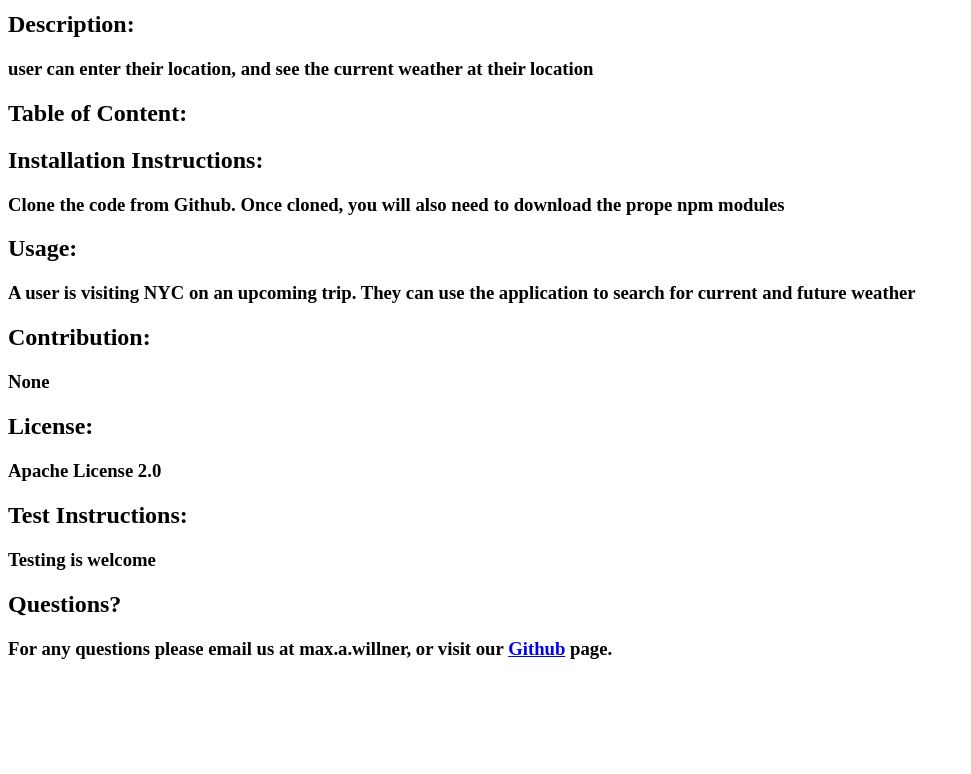
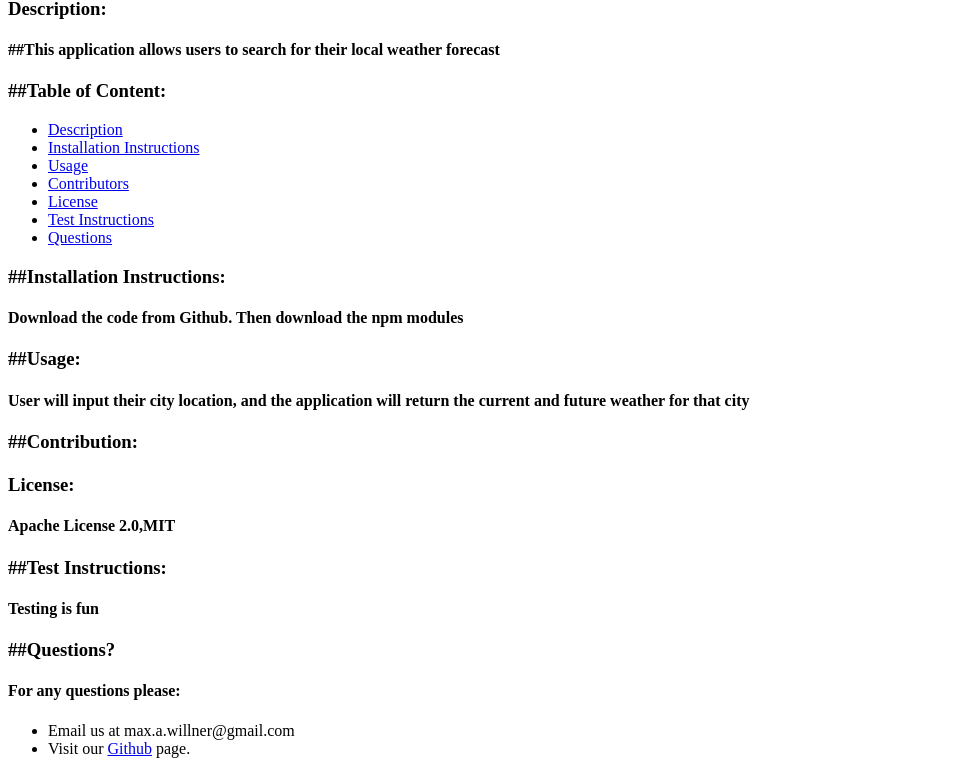
Before and after one commit to maxwillner/professional-readme-generator, a website: page index.html in a window 1280 px wide. Shown: the part 69-843 px from the top of the page, without its empty margins (0-971 px from the left). Before the commit the page ends 800 px from the top, so only its background shows below. Drawn offline with Linux system fonts and the light colour scheme.

Commit message:
added table of content + navigation; minor edits

```diff
--- a/index.html
+++ b/index.html
@@ -5,28 +5,80 @@
     <meta charset="UTF-8">
     <meta name="viewport" content="width=device-width, initial-scale=1.0">
     <meta http-equiv="X-UA-Compatible" content="ie=edge">
-    <title>Professional Readme</title>
+    <title>Weather-Forecast Readme</title>
   </head>
 
   <body>
-    <h1>Weather-Forecast</h1>
-    <h2>Description:
-      <h3>user can enter their location, and see the current weather at their location</h3>
-    </h2>
-    <h2>Table of Content:</h2>
-    <h2>Installation Instructions:
-      <h3>Clone the code from Github. Once cloned, you will also need to download the prope npm modules</h3>
-    </h2>
-    <h2>Usage:</h2>
-      <h3>A user is visiting NYC on an upcoming trip. They can use the application to search for current and future weather</h3>
-    <h2>Contribution:</h2>
-      <h3>None</h3>
-    <h2>License:</h2>
-      <h3>Apache License 2.0</h3>
-    <h2>Test Instructions:</h2>
-      <h3>Testing is welcome</h3>
-    <h2>Questions?</h2>
-      <h3>For any questions please email us at max.a.willner, or visit our <a href="https://github.com/maxwillner">Github</a> page.</h3>
-    <h2>
+    <section id="title">
+      <h1>#Weather-Forecast</h1>
+    </section>
+
+    <section id="description">
+      <h3>Description:</h3>
+        <h4>##This application allows users to search for their local weather forecast</h4>
+    </section>
+
+    <section id="table-of-content">
+      <h3>##Table of Content:</h3>
+        <nav>
+          <ul>
+            <li>
+              <a href="#description">Description</a>
+            </li>
+            <li>
+              <a href="#installation-instructions">Installation Instructions</a>
+            </li>
+            <li>
+              <a href="#usage">Usage</a>
+            </li>
+            <li>
+              <a href="#contribution">Contributors</a>
+            </li>
+            <li>
+              <a href="#license">License</a>
+            </li>
+            <li>
+              <a href="#test-instructions">Test Instructions</a>
+            </li>
+            <li>
+              <a href="#questions">Questions</a>
+          </ul>
+        </nav>
+    </section>
+
+    <section id="installation-instructions">
+      <h3>##Installation Instructions:</h3>
+        <h4>Download the code from Github. Then download the npm modules</h4>
+    </section>
+
+    <section id="usage">
+      <h3>##Usage:</h3>
+        <h4>User will input their city location, and the application will return the current and future weather for that city</h4>
+    </section>
+
+    <section id="contribution">
+      <h3>##Contribution:</h3>
+        <h4><a href="https://github.com/maxwillner"></a>
+    </section>
+
+    <section id="license">
+      <h3>License:</h3>
+        <h4>Apache License 2.0,MIT</h4>
+    </section>
+
+    <section id="testing-instructions">
+      <h3>##Test Instructions:</h3>
+        <h4>Testing is fun</h4>
+    </section>
+
+    <section id="questions">
+      <h3>##Questions?</h3>
+        <h4>For any questions please:</h4>
+        <nav>
+          <ul>
+            <li> Email us at max.a.willner@gmail.com</li>
+            <li> Visit our <a href="https://github.com/maxwillner">Github</a> page.</li>
+    </section>
+
   </body>
   </html>
```
Also changed, not shown: src/page-template.js (+72 -20 lines), index.js (renamed from app.js).
